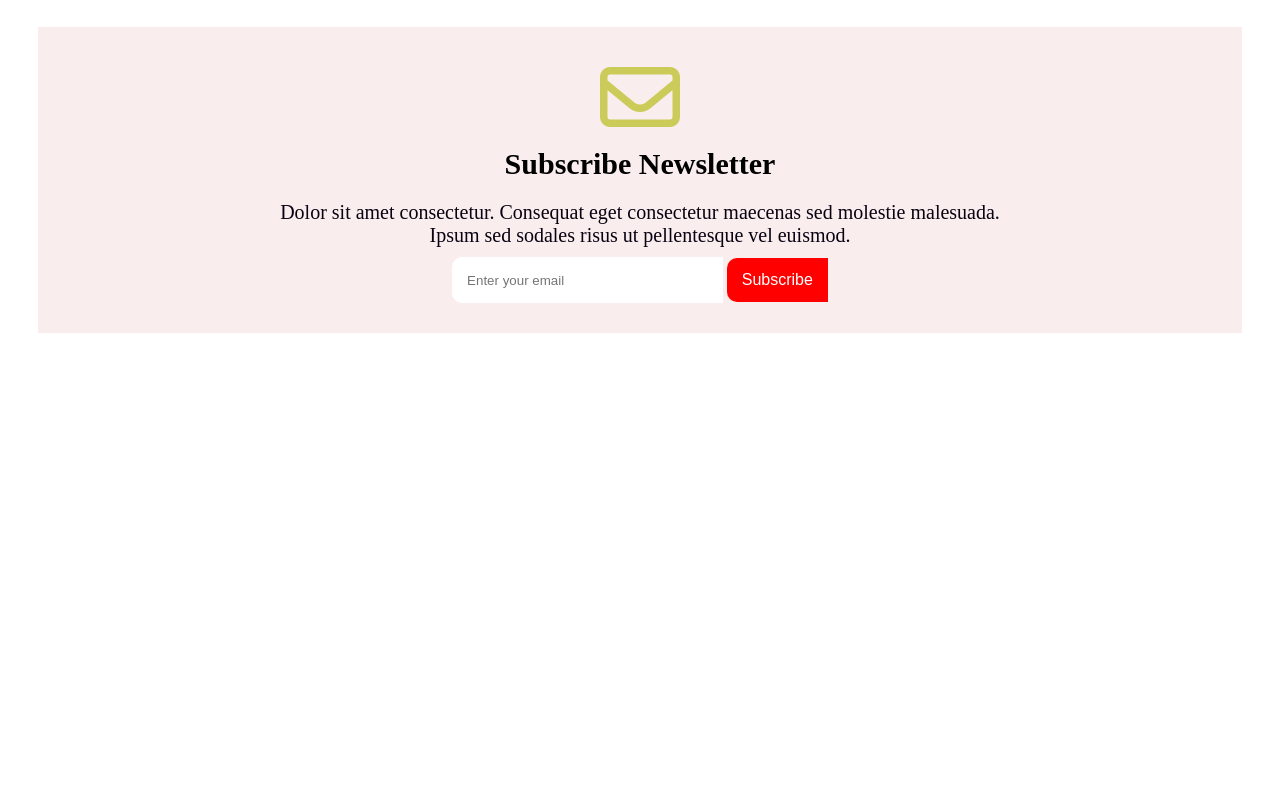
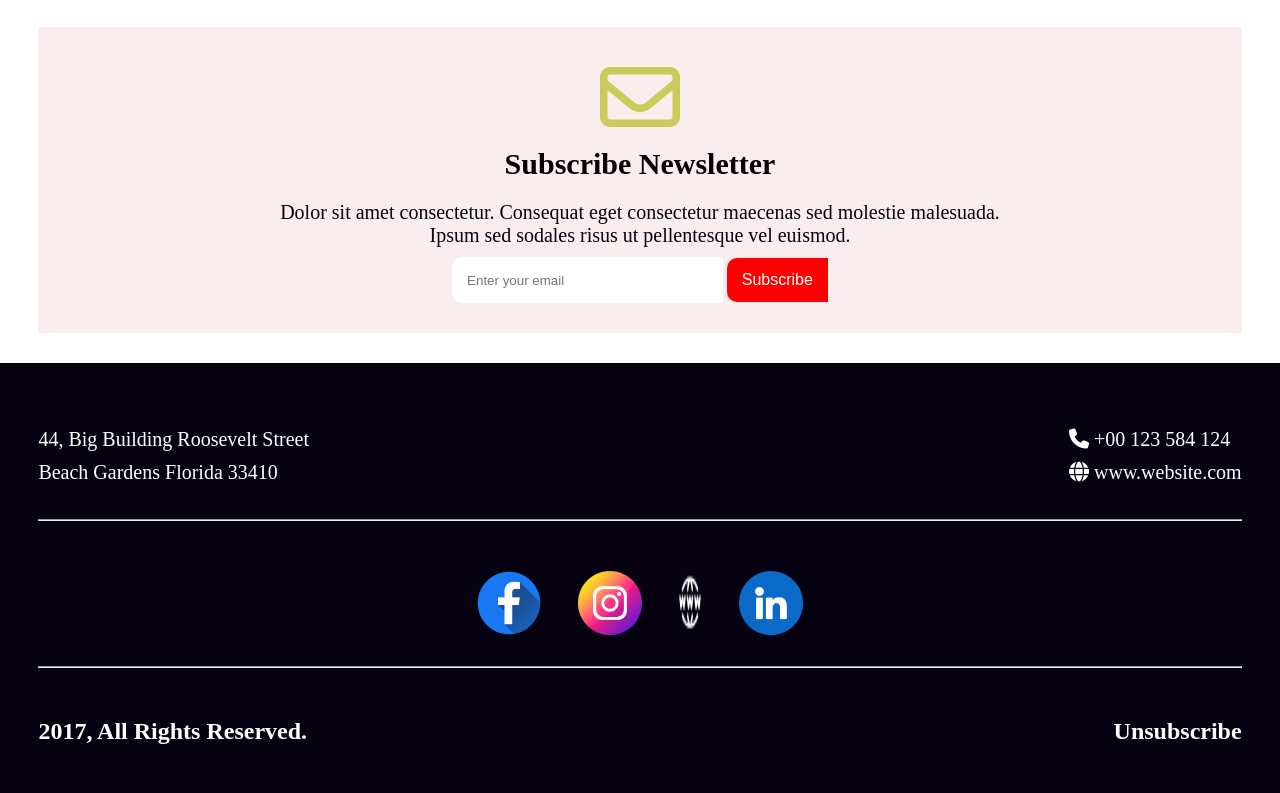
Before and after one commit to 09mehed/new-year, a plain HTML site: page index.html in a window 1280 px wide. Shown: the part 4190-4983 px from the top of the page. Before the commit the page ends 4553 px from the top, so only its background shows below. Drawn offline with Linux system fonts and the light colour scheme.

Commit message:
footer section

```diff
--- a/index.html
+++ b/index.html
@@ -140,8 +140,39 @@
                         <button>Subscribe</button>
                     </form>
                 </div>
-
               </section>
      </main>
+
+     <!-- footer area -->
+      <footer class="footer-container">
+        <div class="footer">
+            <div class="footer-area">
+                <div class="footer-start">
+                    <h5>44, Big Building Roosevelt Street</h5>
+                    <h5>Beach Gardens Florida 33410</h5>
+                </div>
+                <div class="footer-text">
+                    <h5><i class="fa-solid fa-phone"></i> +00 123 584 124</h5>
+                    <h5><i class="fa-solid fa-globe"></i> www.website.com</h5>
+                </div>
+            </div>
+            <hr>
+            <div class="social-icon">
+                <img src="images/icons/Facebook.png" alt="">
+                <img src="images/icons/Instagram.png" alt="">
+                <img src="images/icons/Website.png" alt="">
+                <img src="images/icons/Linkedin.png" alt="">
+            </div>
+            <hr>
+            <div class="footer-last">
+                <div class="text">
+                    <h2>2017, All Rights Reserved.</h2>
+                </div>
+                <div class="text2">
+                    <h2>Unsubscribe</h2>
+                </div>
+            </div>
+        </div>
+      </footer>
 </body>
 </html>
--- a/style.css
+++ b/style.css
@@ -308,3 +308,51 @@
     border: none;
     border-radius: 10px 0 0 10px;
  }
+ /* footer area */
+ .footer-container{
+   max-width: 1290px;
+   height: 400px;
+   background-color: #070211;
+   margin: 0 auto;
+   padding-top: 30px;
+ }
+ .footer{
+   margin: 30px 3%;
+ }
+ .footer-area{
+   display: flex;
+   justify-content: space-between;
+   align-items: center;
+ }
+ .footer-start h5, .footer-text h5{
+   color: #ffffff;
+   font-size: 20px;
+   font-weight: 500;
+   padding: 5px 0;
+ }
+ hr{
+   margin-top: 30px;
+   border: 1ps solid rgba(112, 112, 112, 0.2);
+ }
+ .social-icon{
+   margin: 0 auto;
+   width: 400px;
+   margin-top: 50px;
+   display: flex;
+   justify-content: space-evenly;
+ }
+ .social-pic img{
+   font-size: 20px;
+   text-align: center;
+ }
+ .footer-last{
+   display: flex;
+   justify-content: space-between;
+   align-items: center;
+ }
+ .text, .text2{
+   font-size: 16px;
+   font-weight: 500;
+   color: #fff;
+   padding-top: 50px;
+ }
```
